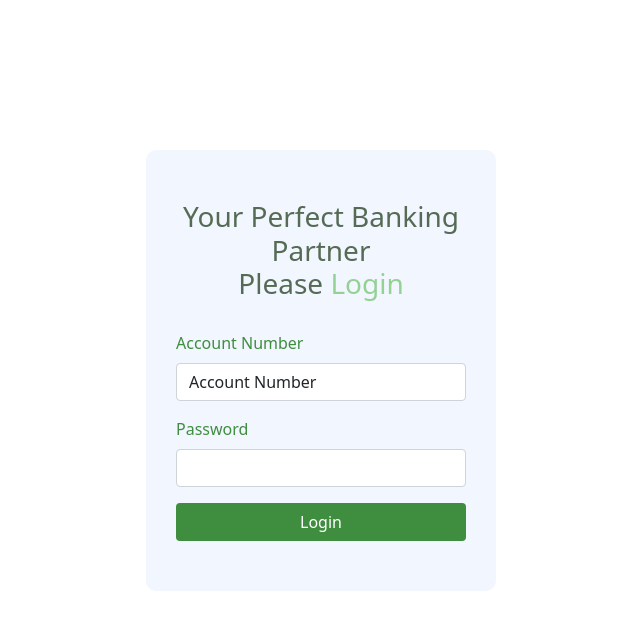
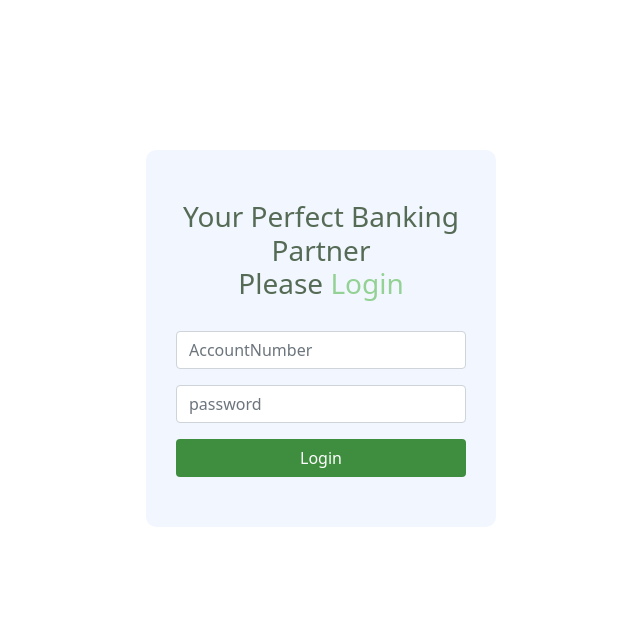
Before and after one commit to shaneebavaisiar/BankAppAngular, an Angular app: page / in a window 1280 px wide. Shown: the top 630 px of the page, without its empty margins (319-959 px from the left). Built offline with nearby package versions, Linux system fonts and the light colour scheme.

Commit message:
added ngModel(2 way binding)

```diff
--- a/src/app/app.module.ts
+++ b/src/app/app.module.ts
@@ -1,4 +1,6 @@
 import { NgModule } from '@angular/core';
+import { FormsModule } from '@angular/forms';
+
 import { BrowserModule } from '@angular/platform-browser';
 
 import { AppRoutingModule } from './app-routing.module';
@@ -12,7 +14,9 @@ import { LoginComponent } from './login/login.component';
   ],
   imports: [
     BrowserModule,
-    AppRoutingModule
+    AppRoutingModule,
+    FormsModule
+
   ],
   providers: [],
   bootstrap: [AppComponent]
--- a/src/app/login/login.component.html
+++ b/src/app/login/login.component.html
@@ -3,14 +3,14 @@
   </h3>
 <form>
   <div class="mb-3">
-    <label for="exampleInputEmail1" class="form-label label">Account Number</label>
-    <input type="text" class="form-control" id="accno" aria-describedby="emailHelp" [value]='account' #accno>
+    <!-- <label for="exampleInputEmail1" class="form-label label">Account Number</label> -->
+    <input type="text" class="form-control" id="accno" aria-describedby="emailHelp" name="accno" [(ngModel)]="accno" placeholder="AccountNumber">
 
   </div>
   <div class="mb-3">
-    <label for="exampleInputPassword1" class="form-label label">Password</label>
-    <input type="password" class="form-control" id="pwd" #pwd>
+    <!-- <label for="exampleInputPassword1" class="form-label label">Password</label> -->
+    <input type="password" class="form-control" id="pwd" name="password" [(ngModel)]="pswd" placeholder="password">
   </div>
-  <button type="button" class="btn login_bttn" (click)="login(accno,pwd)">Login</button>
+  <button type="button" class="btn login_bttn" (click)="login()">Login</button>
 </form>
 </div>
--- a/src/app/login/login.component.ts
+++ b/src/app/login/login.component.ts
@@ -9,7 +9,7 @@ export class LoginComponent implements OnInit {
   aim = 'Your Perfect Banking Partner'
   account = 'Account Number'
   accno = "";
-  pwd = "";
+  pswd = "";
   AccountDetails: any = {
     1000: { acno: 1000, password: "user1", balance: 5000, uname: 'user1' },
     1001: { acno: 1001, password: "user2", balance: 5000, uname: 'user2' },
@@ -26,13 +26,13 @@ export class LoginComponent implements OnInit {
 
   }
   changePwd(event: any) {
-    this.pwd = event.target.value;
-    console.log(this.pwd)
+    this.pswd = event.target.value;
+    console.log(this.pswd)
   }
-  login(a:any,p:any) {
+  login() {
 
-    var accno = a.value;
-    var pwd =p.value;
+    var accno =this.accno;
+    var pwd =this.pswd;
     let data = this.AccountDetails;
     if (accno in data) {
       if (pwd == data[accno]['password']) {
```
